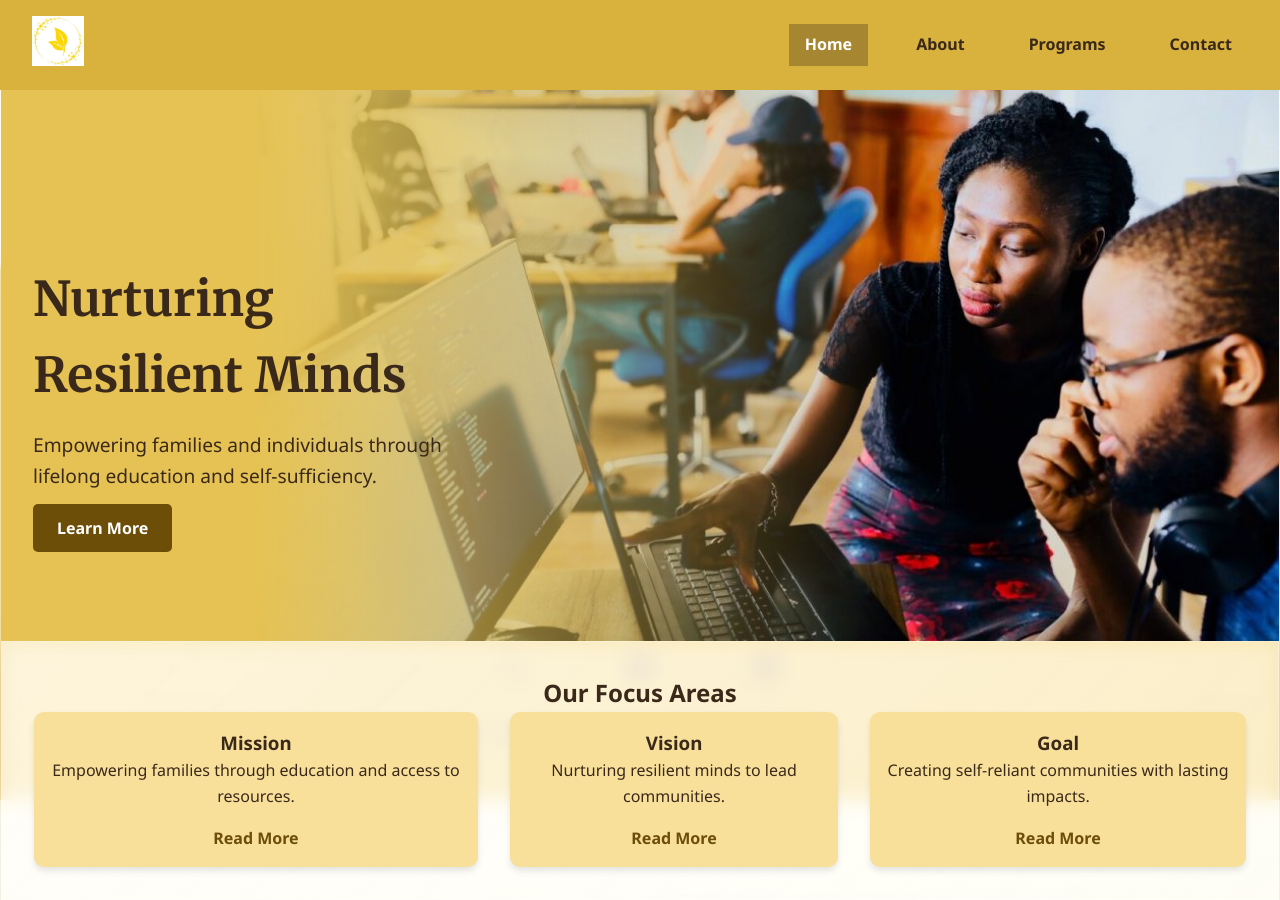
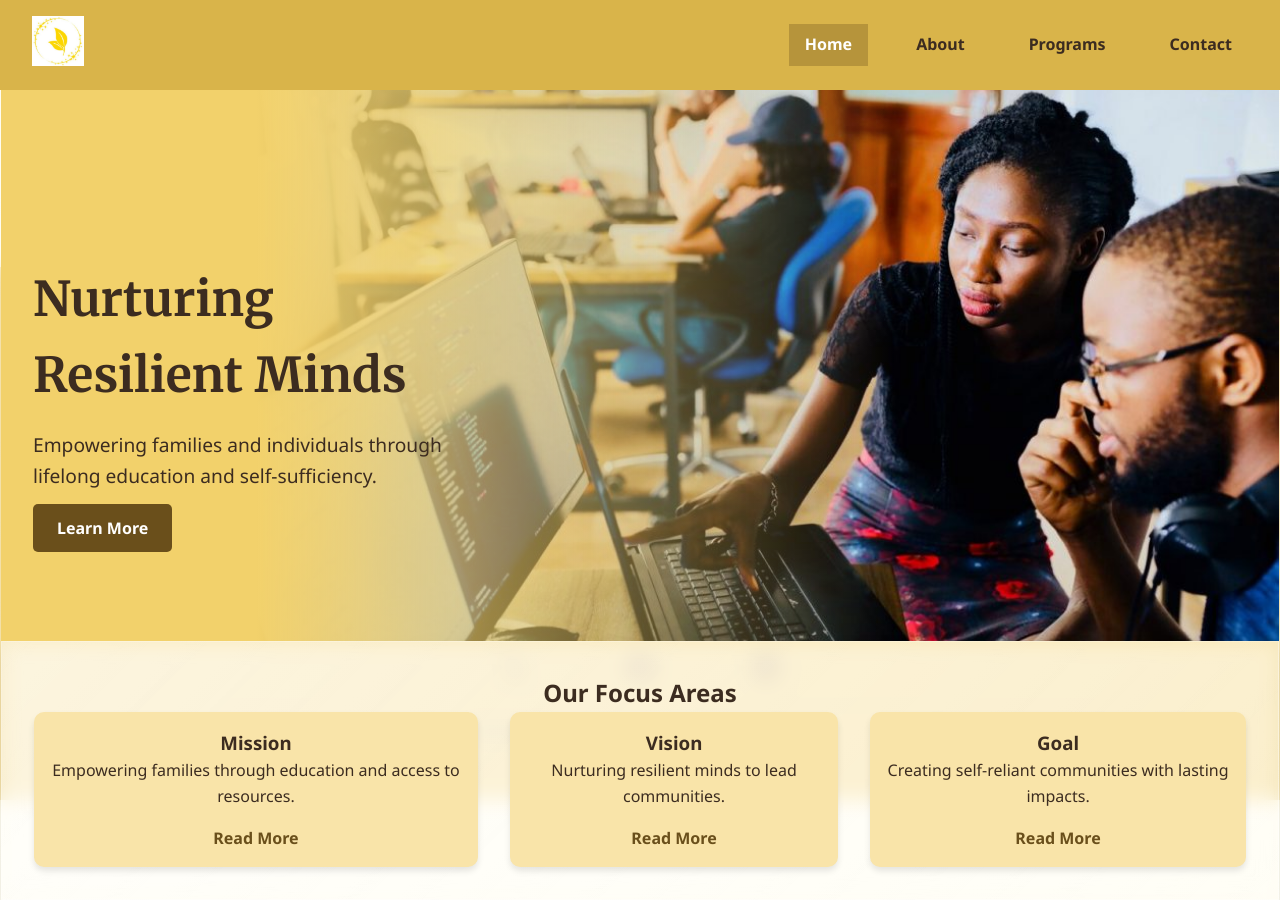
Before and after one commit to Owen-kasule/project, a plain HTML site: page index.html in a window 1280 px wide. Shown: the top 900 px of the page. Drawn offline with Linux system fonts and the light colour scheme.

Commit message:
Update color variables in styles.css for improved contrast and aesthetics

```diff
--- a/styles/styles.css
+++ b/styles/styles.css
@@ -5,17 +5,18 @@
     --font-primary: 'Noto Sans', sans-serif;
     --font-secondary: 'Merriweather', serif;
 
-    /* Colors */
-    --color-primary: #D9B23D; /* Updated Gold (Navbar and Footer) */
-    --color-secondary: #E5C253; /* Updated Hero Section */
-    --color-accent: #6C4E09; /* Darker Accent for Buttons and Highlights */
-    --color-background: #FDF8E1; /* Page Background (No Change) */
-    --color-card-bg: #F8E09B; /* Updated Feature Card Background */
-    --color-text: #3A291A; /* Darker Primary Text Color */
-    --color-hover-bg: #3A291A28; /* Updated Hover Background */
-    --color-hover-text: #FFFFFF; /* Hover Text Color (No Change) */
-    --color-active-bg: #3A291A50; /* Updated Active Link Background */
+    /* Updated Colors */
+    --color-primary: #D9B44A; /* Darker gold for Navbar and Footer */
+    --color-secondary: #F2D16B; /* Slightly darker Hero Section */
+    --color-accent: #6A4F1B; /* Darker brown for Buttons and Highlights */
+    --color-background: #FDF8E1; /* Unchanged Page Background */
+    --color-card-bg: #F9E4A9; /* Slightly darker Feature Card Background */
+    --color-text: #3C2C20; /* Darker text for improved contrast */
+    --color-hover-bg: #6A4F1B28; /* Updated Hover Background */
+    --color-hover-text: #FFFFFF; /* Unchanged Hover Text Color */
+    --color-active-bg: #6A4F1B50; /* Updated Active Link Background */
 }
+
 
 
 /* ==============================
```
